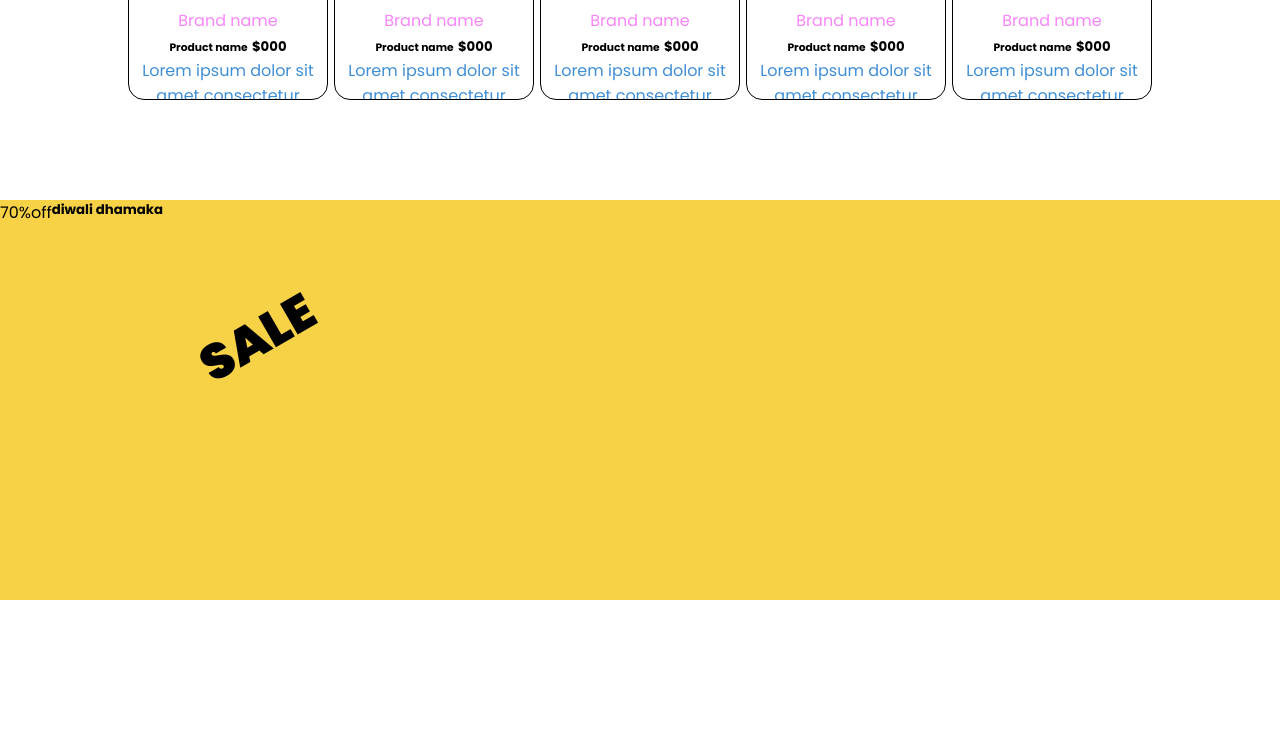
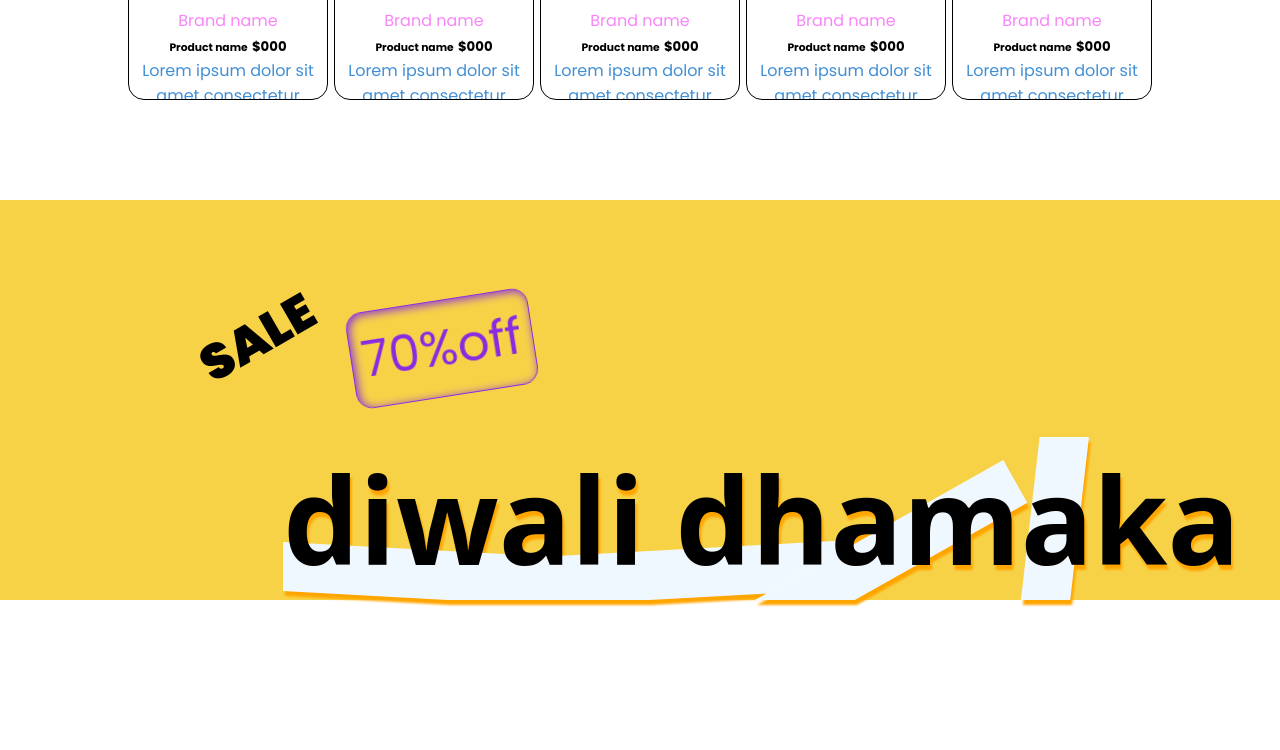
Before and after one commit to Ravindra8896/devil-tuts, a plain HTML site: page tut15.html in a window 1280 px wide. Shown: the part 2050-2800 px from the top of the page. Drawn offline with nearby package versions, Linux system fonts and the light colour scheme; a script that the page names is missing; a web font is replaced by a local one.

Commit message:
tut15 Ecommerce website day04 updated and animation added

```diff
--- a/tut15.css
+++ b/tut15.css
@@ -476,7 +476,7 @@ section.banner-sales{
     height: 50vh;
     width: 100%;
     background-color: #F7D247;
-    background-image: url();
+    background-image: url("");
 }
 section.banner-sales h1{
     position: absolute;
@@ -492,10 +492,85 @@ section.banner-sales h1{
 @keyframes sales-text {
     0%{
         text-indent: 10px;
-        text-overflow: ellipsis;
+
     }
     100%{
         text-indent: -10px;
     }
 
 }
+section.banner-sales span{
+    position: absolute;
+    left: 350px;
+    top: 100px;
+    font-size: 50px;
+    transform: rotate(-30deg);
+    color: blueviolet;
+    animation: off-sale 1s alternate infinite;
+    padding: 10px ;
+    border: 1px solid blueviolet;
+    border-radius: 16px;
+    box-shadow: inset 2px 2px 10px blueviolet;
+}
+@keyframes off-sale {
+    0%{
+        transform: rotate(0deg);
+    }
+    100%{
+
+    }
+
+}
+section.banner-sales{
+    position: relative;
+}
+.banner-sales h5 {
+    font-family: "Rubik Scribble", system-ui;
+    font-size: 120px;
+    align-self: flex-end;
+    position: absolute;
+    right: 40px;
+    bottom: 0;
+    filter: drop-shadow(2px 5px 1px orange);
+    overflow: hidden;
+    z-index: 1;
+
+}
+
+.box:nth-child(1){
+    right: 600px;
+
+}
+.box:nth-child(2){
+    right: 400px;
+    animation-delay: .4s;
+}
+.box:nth-child(3){
+    right: 200px;
+    animation-delay: .8s;
+}
+.box:nth-child(4){
+    right: 0px;
+    animation-delay: 1.2s;
+}
+h5 .box{
+    width: 40%;
+    height: 30%;
+    background-color: aliceblue;
+    position: absolute;
+    bottom: 0;
+    z-index: -1;
+    transform: rotate(-60deg);
+    transition: all .3s linear;
+    animation-delay: 6s;
+    animation: dhamka-line 3s ease-in-out infinite;
+}
+@keyframes dhamka-line {
+    0%{
+        transform: rotate(0deg);
+    }
+    100%{
+        transform: rotate(360deg);
+    }
+
+}
--- a/tut15.html
+++ b/tut15.html
@@ -7,6 +7,9 @@
     <link rel="stylesheet" href="https://cdnjs.cloudflare.com/ajax/libs/font-awesome/6.5.1/css/all.min.css" integrity="sha512-DTOQO9RWCH3ppGqcWaEA1BIZOC6xxalwEsw9c2QQeAIftl+Vegovlnee1c9QX4TctnWMn13TZye+giMm8e2LwA==" crossorigin="anonymous" referrerpolicy="no-referrer" />
     <link rel="stylesheet" href="https://cdnjs.cloudflare.com/ajax/libs/font-awesome/6.5.1/css/all.min.css" integrity="sha512-DTOQO9RWCH3ppGqcWaEA1BIZOC6xxalwEsw9c2QQeAIftl+Vegovlnee1c9QX4TctnWMn13TZye+giMm8e2LwA==" crossorigin="anonymous" referrerpolicy="no-referrer" />
     <link rel="stylesheet" href="https://unpkg.com/aos@next/dist/aos.css" />
+    <link rel="preconnect" href="https://fonts.googleapis.com">
+<link rel="preconnect" href="https://fonts.gstatic.com" crossorigin>
+<link href="https://fonts.googleapis.com/css2?family=Poppins:ital,wght@0,100;0,200;0,300;0,400;0,500;0,600;0,700;0,800;0,900;1,100;1,200;1,300;1,400;1,500;1,600;1,700;1,800;1,900&family=Rubik+Scribble&display=swap" rel="stylesheet">
     <link rel="stylesheet" href="tut15.css">
 </head>
 <body>
@@ -17,7 +20,7 @@
                 <ul class="navbar flex">
                     <li><a href="tut15.html">HOME</a></li>
                     <li><a href="shop.html">SHOP</a></li>
-                    <li><a href="blog.html">BLOG</a></li>
+                    <li><a href="#sale-banner">SALE</a></li>
                     <li><a href="about.html">ABOUT</a></li>
                     <li><a href="#contact-page">CONTACT</a></li>
                     <li><a href="cart.html"><i class="fas fa-bucket"></i></a></li>
@@ -218,10 +221,16 @@
 
         </section>
         <section class="sales">
-            <section class="banner-sales flex">
+            <section class="banner-sales flex" id="sale-banner">
+
                 <h1>SALE</h1>
                 <span>70%off</span>
-                <h5>diwali dhamaka</h5>
+                <h5 data-aos="fade-down-left">diwali dhamaka
+                    <div class="box"></div>
+                    <div class="box"></div>
+                    <div class="box"></div>
+                    <div class="box"></div>
+                </h5>
             </section>
         </section>
         <footer>
```
